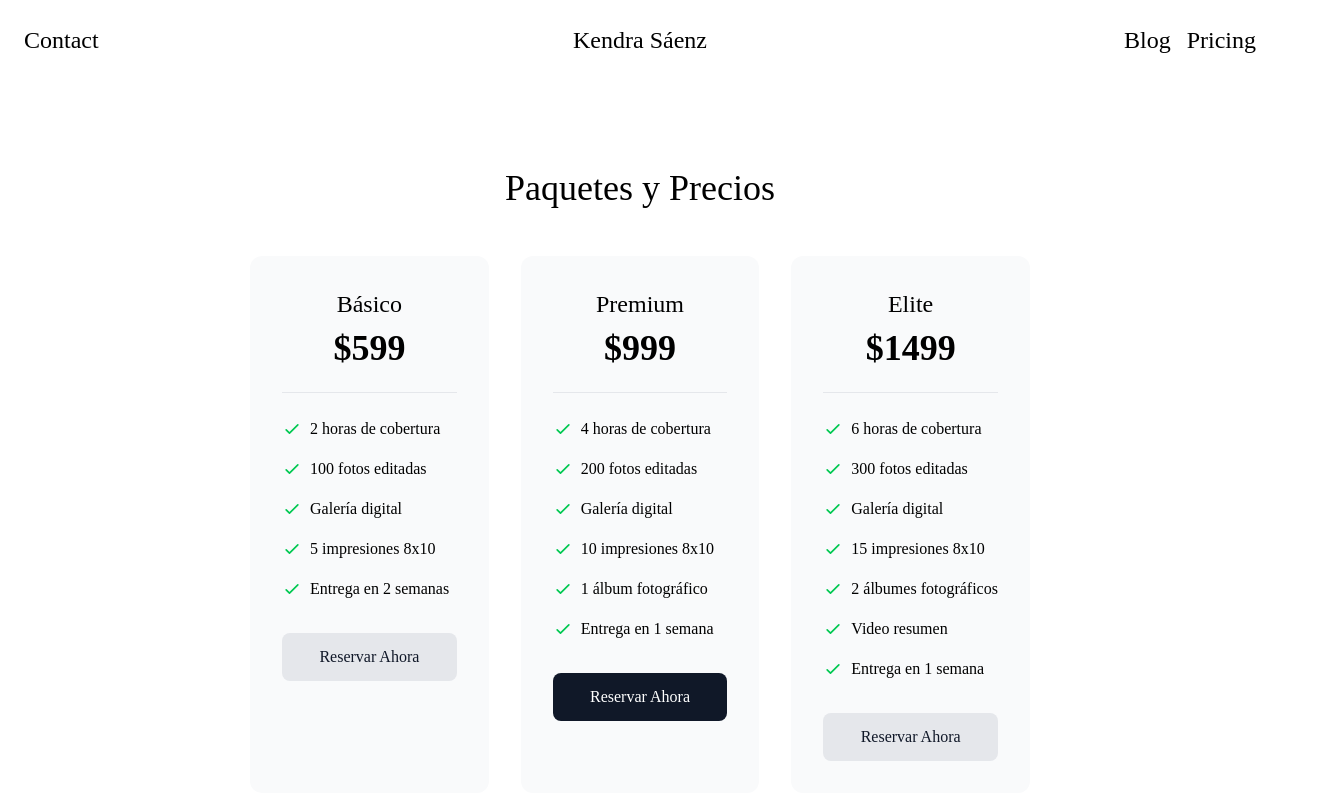
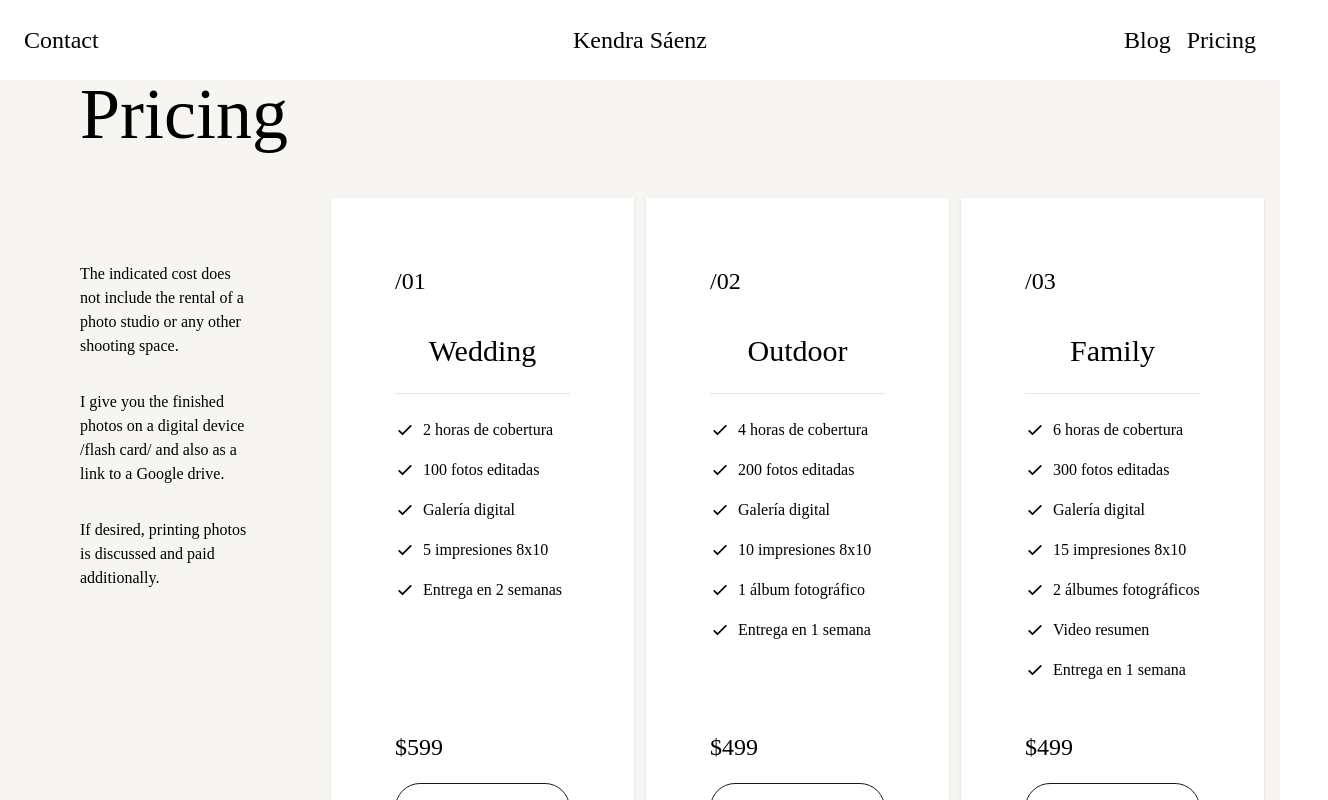
Before and after one commit to FabricioMF72/black-rose-ui, an Angular app: page /pricing in a window 1280 px wide. Shown: the top 800 px of the page, 1328 px wide, since content can reach past the window. Built offline with nearby package versions, Linux system fonts and the light colour scheme.

Commit message:
update pricing page

```diff
--- a/src/app/components/header/header.component.html
+++ b/src/app/components/header/header.component.html
@@ -1,6 +1,6 @@
 <nav
     class="top-0 left-0 bg-white w-full flex justify-between items-center sm:flex-row lg:flex-row md:flex-row p-6 z-10">
-    <a [routerLink]="['/']" class="text-bluegray-900 lg:text-2xl sm:text-1xl flex-1 text-left">Contact</a>
+    <a [routerLink]="['/contact']" class="text-bluegray-900 lg:text-2xl sm:text-1xl flex-1 text-left">Contact</a>
     <a [routerLink]="['/']" class="text-bluegray-900 lg:text-2xl sm:text-2xl flex-1 text-center">Kendra
       Sáenz</a>
     <div class="flex-1 text-right">
--- a/src/app/pages/pricing/pricing.component.html
+++ b/src/app/pages/pricing/pricing.component.html
@@ -1,23 +1,30 @@
-<div class="h-screen flex items-center justify-center bg-white">
-    <div class="max-w-6xl mx-auto px-4">
-        <h2 class="text-4xl font-serif text-center mb-12">Paquetes y Precios</h2>
-        <div class="grid md:grid-cols-3 gap-8">
-          <div *ngFor="let package of pricingPackages" class="bg-gray-50 rounded-xl p-8 transition-transform hover:scale-105">
-            <div class="text-center">
-              <h3 class="text-2xl font-serif mb-2">{{package.name}}</h3>
-              <div class="text-4xl font-bold mb-4">{{package.price}}</div>
+<div class="h-screen flex items-center justify-center bg-contact">
+  <div class="max-w-7xl mx-auto px-4">
+    <h2 class="text-7xl font-serif text-left mb-12 ml-16 w-full">Pricing</h2>
+    <div class="grid md:grid-cols-4 gap-3">
+      <div class="p-16 font-serif text-1xl text-left">
+        <p class="mb-8">The indicated cost does not include the rental of a photo studio or any other shooting space.</p>
+        <p class="mb-8">I give you the finished photos on a digital device /flash card/ and also as a link to a Google drive.</p>
+        <p class="mb-8">If desired, printing photos is discussed and paid additionally.</p>
+      </div>
+      <div *ngFor="let package of pricingPackages; let i = index"
+        class="p-16 transition-transform hover:scale-105 shadow-sm bg-white">
+        <div class="font-serif h-full">
+          <span class="text-left text-2xl leading-relaxed">/0{{i+1}}</span>
+          <h3 class="text-3xl text-center mt-8">{{package.name}}</h3>
           <div class="h-px w-full bg-gray-200 my-6"></div>
-              <ul class="space-y-4 mb-8 text-left">
+          <ul class="space-y-4 mb-8 text-left h-1/2">
             <li *ngFor="let feature of package.features" class="flex items-center">
-                  <svg class="w-5 h-5 text-green-500 mr-2" fill="none" stroke="currentColor" viewBox="0 0 24 24">
+              <svg class="w-5 h-5 border-gray-900 mr-2" fill="none" stroke="currentColor" viewBox="0 0 24 24">
                 <path stroke-linecap="round" stroke-linejoin="round" stroke-width="2" d="M5 13l4 4L19 7"></path>
               </svg>
               {{feature}}
             </li>
           </ul>
-              <button (click)="contactForPackage(package.name)" class="w-full py-3 rounded-lg transition"
-                  [ngClass]="package.featured ? 'bg-gray-900 text-white hover:bg-gray-800' : 'bg-gray-200 text-gray-900 hover:bg-gray-300'">
-                Reservar Ahora
+          <div class="text-2xl leading-relaxed text-left mb-4">{{package.price}}</div>
+          <button (click)="contactForPackage(package.name)"
+            class="w-full py-3 rounded-full transition border-gray-900 border-1 hover:bg-gray-900 hover:text-white">
+            choose plan <i class="fa-solid fa-arrow-right"></i>
           </button>
         </div>
       </div>
--- a/src/app/pages/pricing/pricing.component.ts
+++ b/src/app/pages/pricing/pricing.component.ts
@@ -11,7 +11,7 @@ import { Component } from '@angular/core';
 export class PricingComponent {
   pricingPackages = [
     {
-      name: "Básico",
+      name: "Wedding",
       price: "$599",
       featured: false,
       features: [
@@ -23,9 +23,9 @@ export class PricingComponent {
       ]
     },
     {
-      name: "Premium",
-      price: "$999",
-      featured: true,
+      name: "Outdoor",
+      price: "$499",
+      featured: false,
       features: [
         "4 horas de cobertura",
         "200 fotos editadas",
@@ -36,8 +36,8 @@ export class PricingComponent {
       ]
     },
     {
-      name: "Elite",
-      price: "$1499",
+      name: "Family",
+      price: "$499",
       featured: false,
       features: [
         "6 horas de cobertura",
--- a/src/styles.scss
+++ b/src/styles.scss
@@ -5,6 +5,7 @@
   --color-about: #FBFAF9;
   --color-galery: #F6F4F0;
   --color-contact: #F7F5F2;
+  --color-card-pricing: #EFEFEF;
   --font-serif: 'Playfair Display', serif;
   --font-sans: 'Roboto', Arial, sans-serif;
 }
```
Also changed, not shown: src/app/app.routes.ts (+9 -0 lines). Lines whose indentation alone changed are shown as unchanged.
